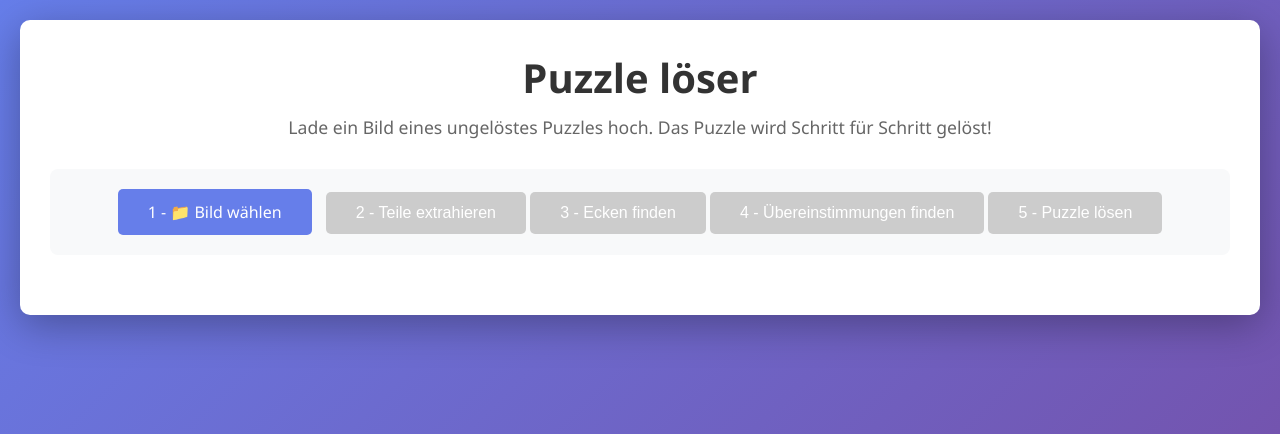
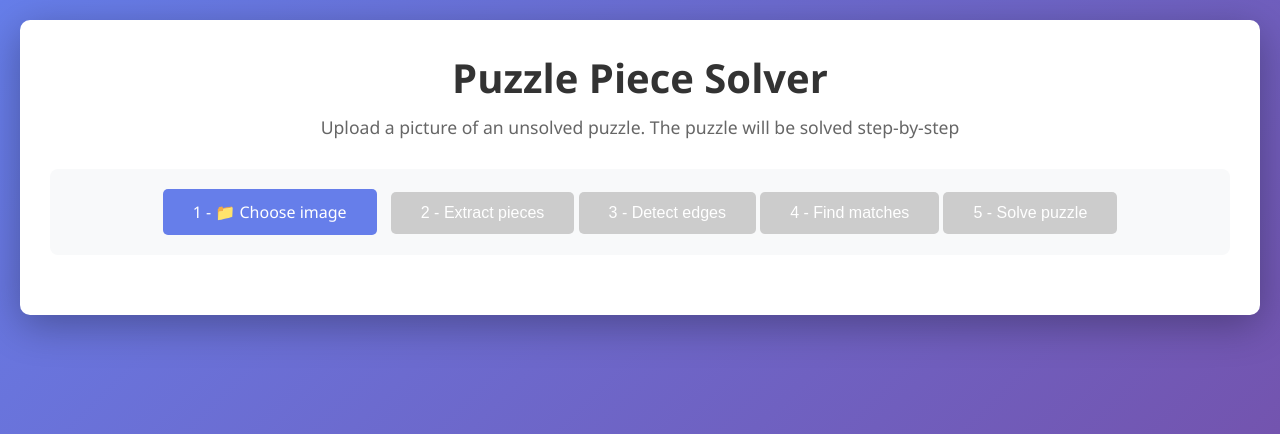
Before and after one commit to linomeyer/PREN-SIMULATOR, a Flask app: page / in a window 1280 px wide. Shown: the top 434 px of the page. Run offline with Flask 3, Linux system fonts and the light colour scheme; parts of the project's set-up code (start-up, migrations or seed data) failed here and were passed over.

Commit message:
small improvements

```diff
--- a/app/main/puzzle_solver/edge_detector_visualizer.py
+++ b/app/main/puzzle_solver/edge_detector_visualizer.py
@@ -69,9 +69,6 @@ class EdgeVisualizer:
                 cv2.putText(piece_img, edge_type, tuple(mid_point),
                             cv2.FONT_HERSHEY_SIMPLEX, 0.5, color, 2)
 
-            # Add piece ID
-            cv2.putText(piece_img, f"Piece {idx}", (10, 30),
-                        cv2.FONT_HERSHEY_SIMPLEX, 1, (255, 0, 0, 255), 2)
 
             # Save image
             edge_filename = f"edges_{idx}_{original_filename}"
--- a/app/static/css/styles.css
+++ b/app/static/css/styles.css
@@ -223,7 +223,7 @@
 
         .pieces-grid {
             display: grid;
-            grid-template-columns: repeat(auto-fill, minmax(250px, 1fr));
+            grid-template-columns: repeat(auto-fill, minmax(400px, 1fr));
             gap: 20px;
             margin-top: 20px;
         }
--- a/app/static/templates/index.html
+++ b/app/static/templates/index.html
@@ -8,18 +8,18 @@
 </head>
 <body>
     <div class="container">
-        <h1> Puzzle löser</h1>
-        <p class="subtitle">Lade ein Bild eines ungelöstes Puzzles hoch. Das Puzzle wird Schritt für Schritt gelöst!</p>
+        <h1>Puzzle Piece Solver</h1>
+        <p class="subtitle">Upload a picture of an unsolved puzzle. The puzzle will be solved step-by-step</p>
 
         <div class="upload-section">
             <div class="file-input-wrapper">
                 <input type="file" id="fileInput" accept="image/*">
-                <label for="fileInput" class="file-input-label">1 - 📁 Bild wählen</label>
+                <label for="fileInput" class="file-input-label">1 - 📁 Choose image</label>
             </div>
-            <button id="extractBtn" class="btn" disabled>2 - Teile extrahieren</button>
-            <button id="cornersBtn" class="btn" disabled>3 - Ecken finden</button>
-            <button id="matchingBtn" class="btn" disabled>4 - Übereinstimmungen finden</button>
-            <button id="solverBtn" class="btn" disabled>5 - Puzzle lösen</button>
+            <button id="extractBtn" class="btn" disabled>2 - Extract pieces</button>
+            <button id="cornersBtn" class="btn" disabled>3 - Detect edges</button>
+            <button id="matchingBtn" class="btn" disabled>4 - Find matches</button>
+            <button id="solverBtn" class="btn" disabled>5 - Solve puzzle</button>
         </div>
 
         <div id="status" class="status"></div>
```
